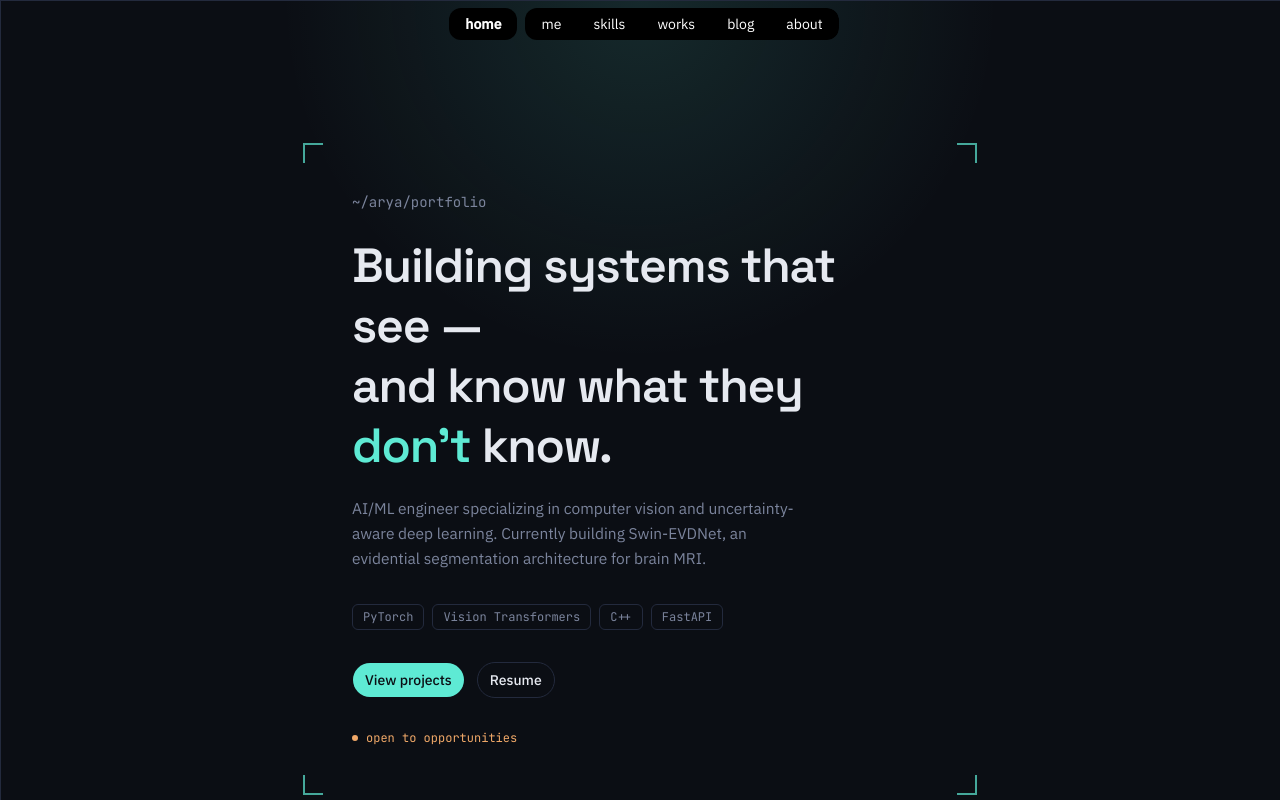
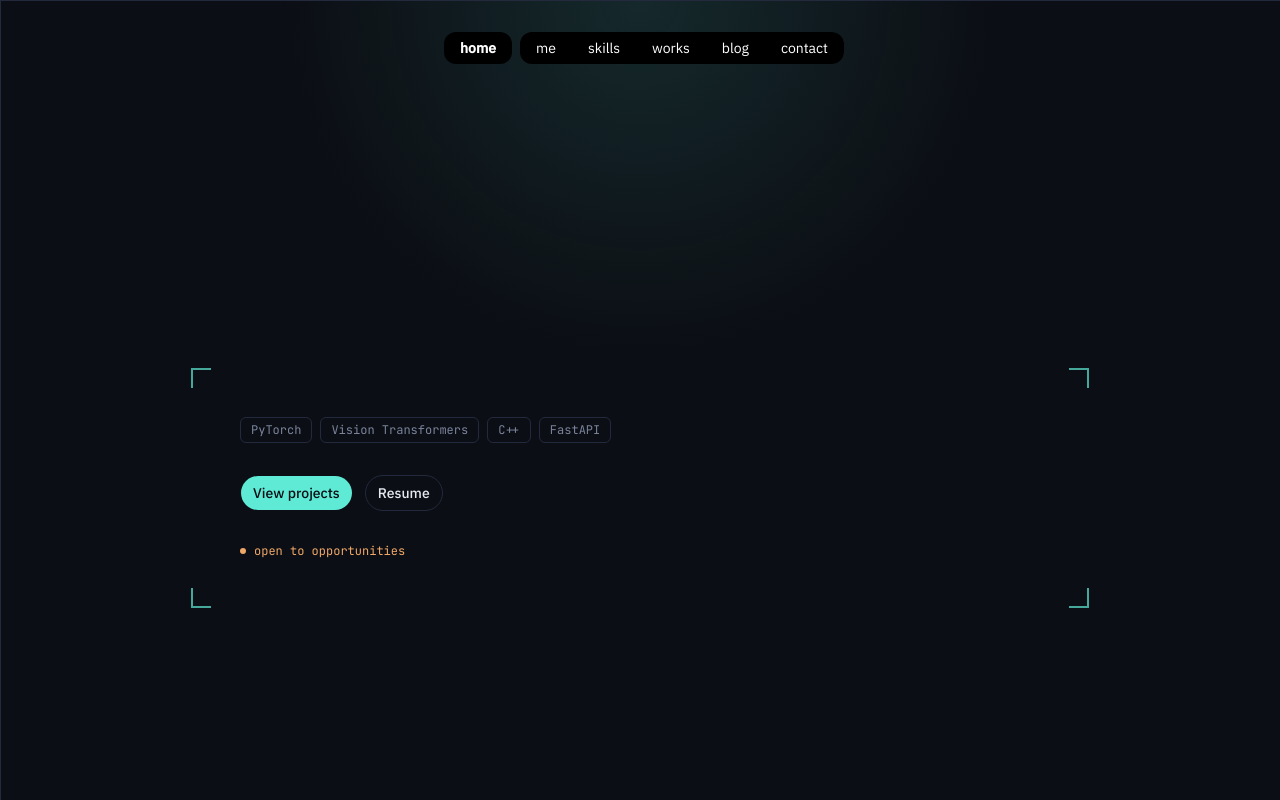
Before and after one commit to laidback-programmer/portfolio, a Next.js app: page / in a window 1280 px wide. Shown: the top 800 px of the page. Built offline with nearby package versions, Linux system fonts and the light colour scheme.

Commit message:
refine portfolio hero and navigation

```diff
--- a/app/layout.tsx
+++ b/app/layout.tsx
@@ -42,10 +42,6 @@ export default function RootLayout({
         <MorphicNavbar />
         {children}
       </body>
-
-      <body className="bg-background font-sans text-foreground antialiased">
-        {children}
-      </body>
     </html>
   );
 }
--- a/app/page.tsx
+++ b/app/page.tsx
@@ -1,8 +1,15 @@
-import { Hero } from "@/components/hero"
+"use client";
+
+import { useState } from "react";
+import { GreetingLoader } from "@/components/greeting-loader";
+import { Hero } from "@/components/hero";
 
 export default function Home() {
+  const [loading, setLoading] = useState(true);
+
   return (
     <main>
+      {loading && <GreetingLoader onComplete={() => setLoading(false)} />}
       <Hero />
     </main>
   );
--- a/components/hero.tsx
+++ b/components/hero.tsx
@@ -11,22 +11,7 @@ export function Hero() {
 
   useEffect(() => {
     const tl = createTimeline({ defaults: { ease: "outQuad" } });
-    tl.add(".hero-eyebrow", {
-      opacity: [0, 1],
-      translateY: [8, 0],
-      duration: 400,
-    })
-      .add(
-        ".hero-headline",
-        { opacity: [0, 1], translateY: [16, 0], duration: 600 },
-        "-=150",
-      )
-      .add(
-        ".hero-sub",
-        { opacity: [0, 1], translateY: [16, 0], duration: 500 },
-        "-=300",
-      )
-      .add(
+    tl.add(
       ".hero-tag",
       {
         opacity: [0, 1],
@@ -35,8 +20,7 @@ export function Hero() {
         delay: stagger(60),
       },
       "-=250",
-      )
-      .add(
+    ).add(
       ".hero-cta",
       { opacity: [0, 1], translateY: [10, 0], duration: 400 },
       "-=200",
@@ -48,30 +32,11 @@ export function Hero() {
       ref={scope}
       className="relative flex min-h-screen items-center justify-center px-6 py-24"
     >
-      <div className="relative w-full max-w-2xl p-12">
+      <div className="relative w-full max-w-4xl p-12">
         <span className="absolute -left-px -top-px h-5 w-5 border-l-2 border-t-2 border-primary/70" />
         <span className="absolute -right-px -top-px h-5 w-5 border-r-2 border-t-2 border-primary/70" />
         <span className="absolute -left-px -bottom-px h-5 w-5 border-b-2 border-l-2 border-primary/70" />
         <span className="absolute -right-px -bottom-px h-5 w-5 border-b-2 border-r-2 border-primary/70" />
-
-        <p className="hero-eyebrow mb-6 font-mono text-sm text-muted-foreground opacity-0">
-          ~/arya/portfolio
-        </p>
-
-        <h1 className="hero-headline mb-5 font-display text-4xl font-semibold leading-tight tracking-tight opacity-0 sm:text-5xl">
-          Building systems that see&nbsp;—
-          <br />
-          and know what they <span className="text-primary">
-            don&apos;t
-          </span>{" "}
-          know.
-        </h1>
-
-        <p className="hero-sub mb-8 max-w-md text-[15.5px] leading-relaxed text-muted-foreground opacity-0">
-          AI/ML engineer specializing in computer vision and uncertainty-aware
-          deep learning. Currently building Swin-EVDNet, an evidential
-          segmentation architecture for brain MRI.
-        </p>
 
         <div className="mb-8 flex flex-wrap gap-2">
           {TAGS.map((tag) => (
--- a/components/kokonutui/morphic-navbar.tsx
+++ b/components/kokonutui/morphic-navbar.tsx
@@ -20,7 +20,7 @@ const DEFAULT_NAV_ITEMS: Record<string, NavItem> = {
   "/skills": { name: "skills" },
   "/works": { name: "works" },
   "/blog": { name: "blog" },
-  "/about": { name: "about" },
+  "/contact": { name: "contact" },
 };
 
 export function MorphicNavbar({
@@ -38,8 +38,8 @@ export function MorphicNavbar({
   };
 
   return (
-    <nav className={clsx("mx-auto max-w-4xl px-4 py-2", className)}>
-      <div className="flex items-center justify-center">
+    <nav className={clsx("mx-auto max-w-4xl px-4 py-6", className)}>
+      <div className="flex items-center justify-center pt-2">
         <div className="glass flex items-center justify-between overflow-hidden rounded-xl">
           {Object.entries(items).map(([path, { name }], index, array) => {
             const isActive = isActiveLink(path);
```
Lines whose indentation alone changed are shown as unchanged.
